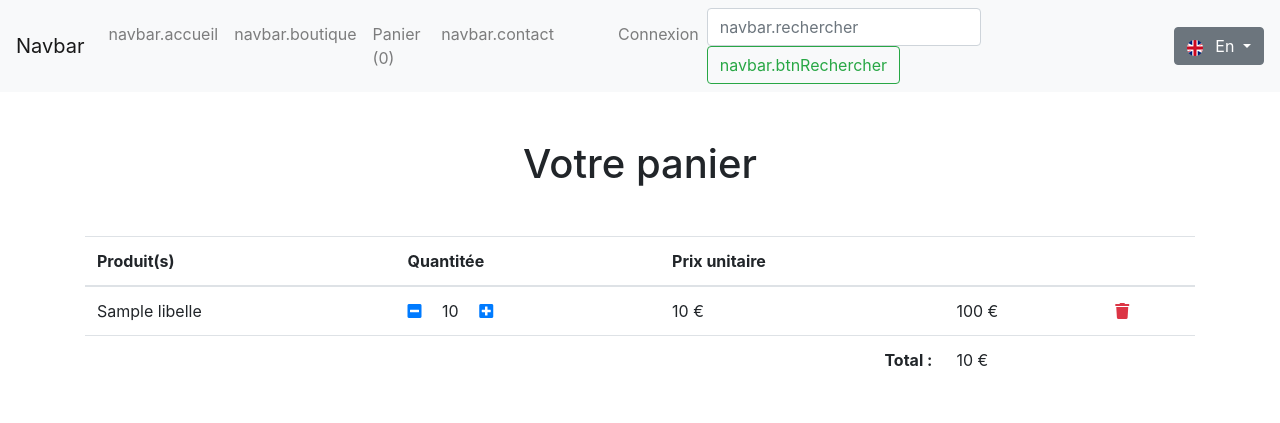
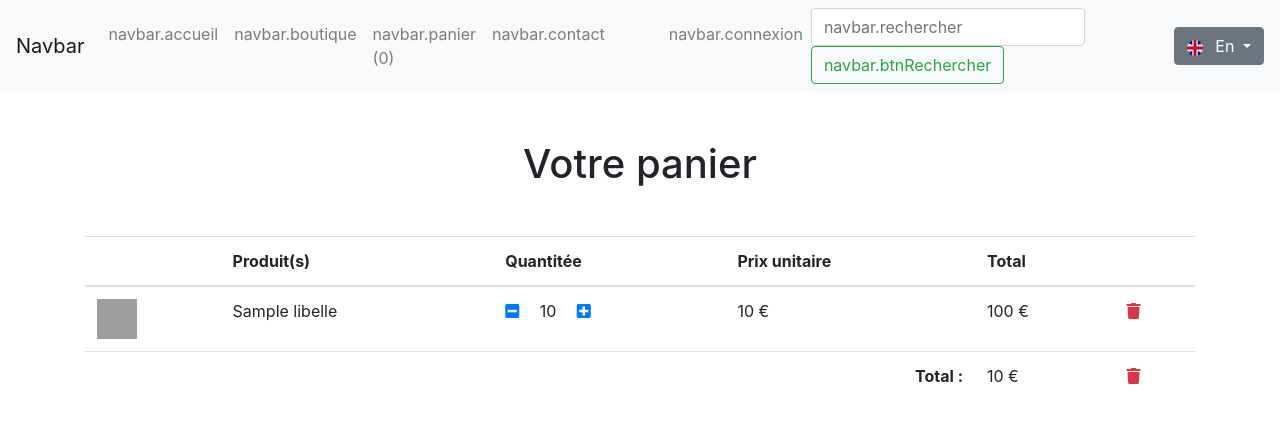
Before and after one commit to YannickMry/project_mi5, a Symfony app: template templates/cart/index.html.twig in a window 1280 px wide. Shown: the top 423 px of the page. Run offline with Twig, Linux system fonts and the light colour scheme; the template is opened without the code that fills it: most values are stand-ins (such as "Sample title", 1, 10 or a date in 2020); some libraries are stand-ins or nearby versions; grey boxes are pictures that could not be loaded.

Commit message:
mise en place des erreurs 404, patch sur la traduction

```diff
--- a/templates/cart/index.html.twig
+++ b/templates/cart/index.html.twig
@@ -1,23 +1,31 @@
 {% extends "base.html.twig" %}
+{% block title %}Votre panier{% endblock title %}
 
 {% block header %}
     <h1 class="text-center">Votre panier</h1>
 {% endblock header %}
 
 {% block body %}
+{% for flashMessage in app.flashes('success') %}
+<div class="alert alert-success">{{flashMessage}}</div>
+{% endfor %}
 <table class="table">
     <thead>
         <tr>
+            <th></th>
             <th>Produit(s)</th>
             <th>Quantitée</th>
             <th>Prix unitaire</th>
-            <th></th>
+            <th>Total</th>
             <th></th>
         </tr>
     </thead>
     <tbody>
         {% for cart in fullCart %}
             <tr>
+                <td>
+                    <img src="{{ asset(cart.product.visuel)}}" alt="" style="width: 40px; height: 40px">
+                </td>
                 <td>{{cart.product.libelle}}</td>
                 <td>
                     <a href="{{ path('cart_remove_one', {'productId': cart.product.id}) }}" class="mr-3">
@@ -31,22 +39,30 @@
                 <td>{{cart.product.prix}} €</td>
                 <td>{{cart.product.prix * cart.quantity}} €</td>
                 <td>
-                    <a href="{{ path('cart_remove_all', {'productId': cart.product.id}) }}" class="text-danger">
+                    <a href="{{ path('cart_remove_row', {'productId': cart.product.id}) }}" class="text-danger" data-placement="right" title="Supprimer {{ cart.product.libelle }}" onclick="return confirm('Voulez-vous vraiment supprimer l\'article : {{cart.product.libelle}}');">
                         <i class="fas fa-trash"></i>
                     </a>
                 </td>
             </tr>
         {% else %}
         <tr>
-            <td colspan="5" class="alert alert-warning">Votre panier est vide...</td>
+            <td colspan="6" class="alert alert-warning">Votre panier est vide...</td>
         </tr>
         {% endfor %}
     </tbody>
+    {% if fullCart | length != 0 %}
     <tfoot>
         <tr>
-            <td colspan="3" class="text-right font-weight-bold"> Total : </td>
-            <td colspan="2">{{price}} €</td>
+            <td colspan="4" class="text-right font-weight-bold"> Total : </td>
+            <td>{{price}} €</td>
+            <td>
+                <a href="{{ path('cart_remove_all')}}" class="text-danger" data-placement="right" title="Supprimer le panier" onclick="return confirm('Voulez-vous vraiment supprimer le panier ?');">
+                    <i class="fas fa-trash"></i>
+                </a>
+            </td>
         </tr>
     </tfoot>
+    {% endif %}
+
 </table>
 {% endblock body %}
--- a/templates/partials/_navbar.html.twig
+++ b/templates/partials/_navbar.html.twig
@@ -11,19 +11,20 @@
             <li class="nav-item {% if current_menu is defined and current_menu == "store_index"%}active{% endif %}">
                 <a class="nav-link" href="{{ path('store_index')}}">{{'navbar.boutique' | trans}}</a>
             </li>
-            <li class="nav-item {% if current_menu is defined and current_menu == ""%}active{% endif %}">
-                <a class="nav-link" href="#">Panier
+            <li class="nav-item {% if current_menu is defined and current_menu == "cart_index"%}active{% endif %}">
+                <a class="nav-link" href="{{ path('cart_index') }}">{{'navbar.panier' | trans}}
                     {% if app.session.get('cart')['productsQuantityInCart'] is defined %}
                         ({{ app.session.get('cart')['productsQuantityInCart']}})
                     {% else %}
                     (0)
-                    {% endif %}</a>
+                    {% endif %}
+                </a>
             </li>
             <li class="nav-item {% if current_menu is defined and current_menu == "contact"%}active{% endif %}">
                 <a class="nav-link" href="{{ path('default_contact') }}">{{'navbar.contact' | trans}}</a>
             </li>
             <li class="nav-item ml-5 {% if current_menu is defined and current_menu == ""%}active{% endif %}">
-                <a class="nav-link" href="#">Connexion</a>
+                <a class="nav-link" href="#">{{'navbar.connexion' | trans}}</a>
             </li>
             {% if is_granted('ROLE_ADMIN') %}
             <li class="nav-item {% if current_menu is defined and current_menu == ""%}active{% endif %}">
```
Also changed, not shown: src/Controller/CartController.php (+41 -4 lines), src/Service/CartService.php (+14 -2 lines), templates/bundles/TwigBundle/Exception/error404.html.twig (added), 2 other files.
